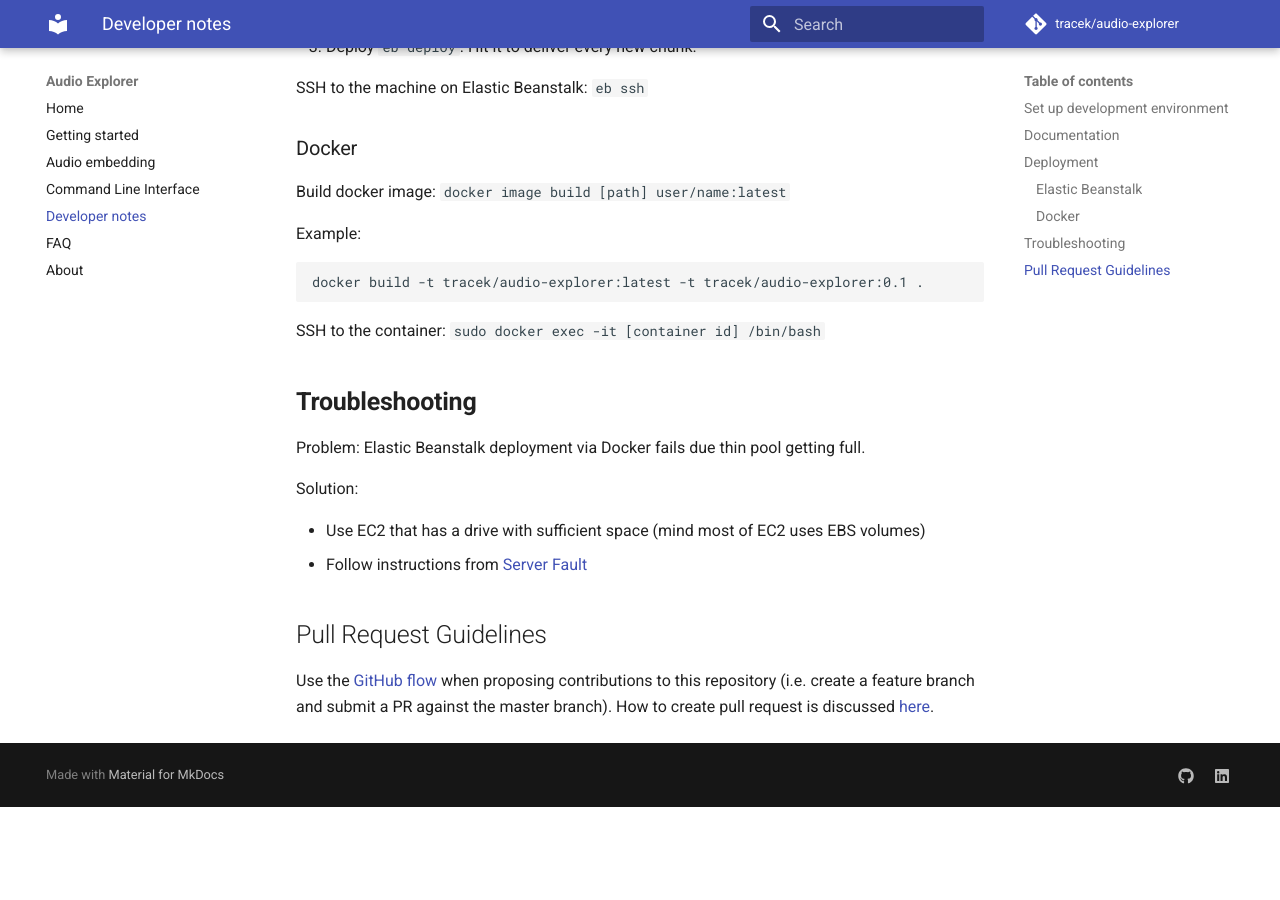
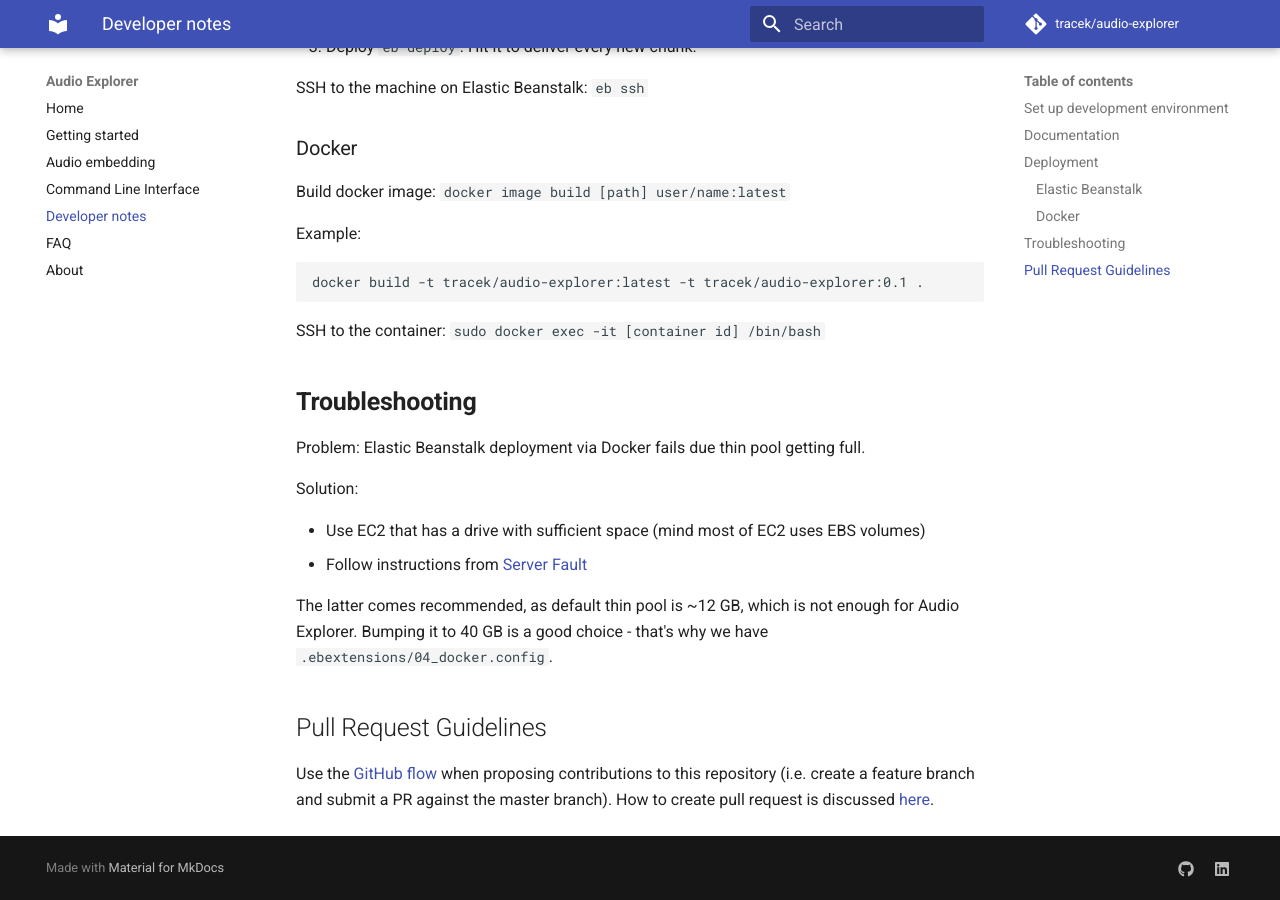
Before and after one commit to tracek/audio-explorer, an MkDocs documentation site: the page built from docs/developer_notes.md, in a window 1280 px wide and 900 px high, scrolled down 1119 px. Built offline with MkDocs 1.6.1 and Material for MkDocs 9.7.7, drawn with Linux system fonts in a browser that asks for light colours; comment, search, counter and statistics services are not loaded; before the commit the page ends 1926 px from its top, so only the background shows below that.

Commit message:
thin pool note

```diff
--- a/docs/developer_notes.md
+++ b/docs/developer_notes.md
@@ -61,6 +61,8 @@
 - Use EC2 that has a drive with sufficient space (mind most of EC2 uses EBS volumes)
 - Follow instructions from [Server Fault](https://serverfault.com/questions/840937/aws-elasticbeanstalk-docker-thin-pool-getting-full-and-causing-re-mount-of-files)
 
+The latter comes recommended, as default thin pool is ~12 GB, which is not enough for Audio Explorer. Bumping it to 40 GB is a good choice - that's why we have `.ebextensions/04_docker.config`.
+
 ## Pull Request Guidelines
 
 Use the [GitHub flow](https://guides.github.com/introduction/flow/) when proposing contributions to this repository (i.e. create a feature branch and submit a PR against the master branch). How to create pull request is discussed [here](https://help.github.com/en/articles/creating-a-pull-request).
```
